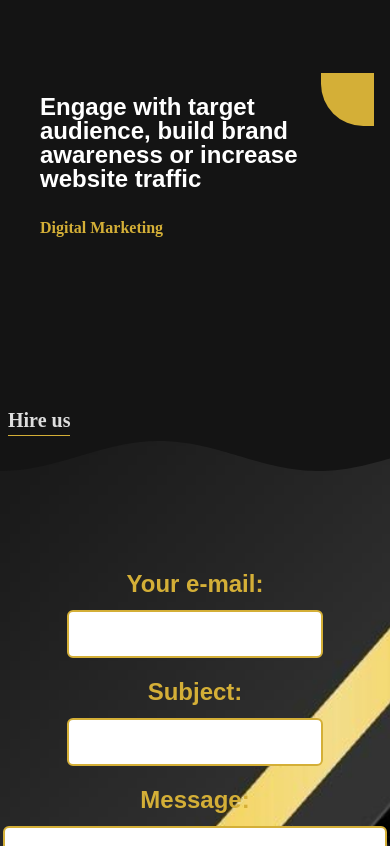
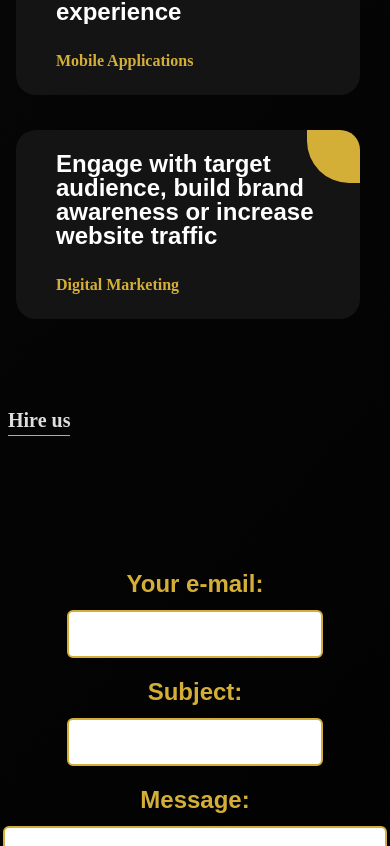
Before and after one commit to NevioxDigital/NevioxDigital, a Next.js app: page / in a window 390 px wide. Shown: the part 2638-3484 px from the top of the page. Built offline with nearby package versions, Linux system fonts and the light colour scheme; a web font is replaced by a local one.

Commit message:
fixed styles

```diff
--- a/src/components/footer/footer.tsx
+++ b/src/components/footer/footer.tsx
@@ -5,22 +5,22 @@ import { faGithub, faGoogle, faInstagram } from '@fortawesome/free-brands-svg-ic
 
 export const Footer = () => {
   return (
-    <footer className="bg-black text-white flex justify-between items-center py-4 px-8 text-2xl border-footer-top">
-      <div className="ml-1 md:ml-2 mr-auto md:text-3xl text-xl ">
+    <footer className="bg-black text-white flex justify-between items-center py-4 px-8 text-2xl wave">
+      <div className="ml-1 md:ml-2 mr-auto md:text-3xl text-xl text-black ">
       Neviox Digital  &copy; 2023
       </div>
       <div className="flex justify-center">
         <Link href="https:/instagram.com/nevioxdigital?igshid=NTc4MTIwNjQ2YQ==" className="md:mr-8 mr-2 p-4 ">
-          <FontAwesomeIcon icon={faInstagram}  />
+          <FontAwesomeIcon icon={faInstagram} color='#000'  />
         </Link>
         <Link href=" https:/g.co/kgs/2cS9Hb" className="md:mx-12 mx-3 p-4">
-          <FontAwesomeIcon icon={faGoogle} />
+          <FontAwesomeIcon icon={faGoogle} color='#000' />
         </Link>
         <Link href="https:/github.com/sacredzero" className="md:ml-8 ml-2 p-4">
-          <FontAwesomeIcon icon={faGithub} />
+          <FontAwesomeIcon icon={faGithub} color='#000'/>
         </Link>
       </div>
-      <div className="mr-1 md:mr-2 ml-auto md:text-3xl text-xl">
+      <div className="mr-1 md:mr-2 ml-auto md:text-3xl text-xl text-black">
         <Link href="/#hire">
           Contact
         </Link>
--- a/src/components/landing-page/hire-us.tsx
+++ b/src/components/landing-page/hire-us.tsx
@@ -25,11 +25,11 @@ export const HireUs = () => {
   };
 
   return (
-    <div className=" flex-col h-screen  img-hire-us mt-64 md:mt-0">
+    <div className=" flex-col h-screen mt-64 md:mt-0">
     <div className="h-16 flex-1 items-center justify-center text-white text-xl font-title font-bold mr-auto ml-2 md:ml-16 mt-10 overflow-hidden">
       <span className="border-b border-gold pb-1 relative animate-slide-in" id='hire'>Hire us</span>
     </div>
-    <div className="justify-center items-center ml-auto mt-24  form-style">
+    <div className="justify-center items-center ml-auto mt-24  form-style img-hire-us">
       <form
         onSubmit={handleSubmit}
         className="flex flex-col items-center text-gold"
--- a/src/components/landing-page/solutions.tsx
+++ b/src/components/landing-page/solutions.tsx
@@ -8,12 +8,12 @@ export const Solution = () => {
         <span className="border-b border-gold pb-1" id='solutions'>Solutions</span>
       </div>
       <div className="flex-1 flex items-start my-32 md:my-64 md:ml-0">
-        <div className="flex flex-col md:flex-row">
+        <div className="flex flex-col md:flex-row my-32 md:my-64 mx-4">
           <SolutionCard title="Web Applications" description="Establish a strong online presence, showcase products or services and grow business"/>
-          <div className='mt-16 md:ml-8'>
+          <div className='md:mt-16 md:ml-8'>
             <SolutionCard title="Mobile Applications" description="Reach a wider audience, improve efficiency, and enhance overall user experience" />
           </div>
-          <div className='mt-16 md:ml-8 '>
+          <div className='md:ml-8 '>
             <SolutionCard title="Digital Marketing" description="Engage with target audience, build brand awareness or increase website traffic" />
           </div>
         </div>
--- a/src/components/landing-page/welcome.tsx
+++ b/src/components/landing-page/welcome.tsx
@@ -6,7 +6,7 @@ export const Welcome = () => {
       <div className="h-16 flex items-center justify-center text-white text-xl font-title font-bold ml-2 md:ml-16">
         <span className="border-b border-gold pb-1 mr-auto relative animate-slide-in overflow-hidden" id='welcome'>Welcome</span>
       </div>
-      <div className="max-w-lg text-center mx-auto mt-48 md:mt-20">
+      <div className="max-w-lg text-center mx-auto mt-48 md:mt-64">
         <h1 className="jt --debug font-title text-5xl md:text-6xl h-max-4">
           <span className="jt__row">
             <span className="jt__text">What you see is what you get</span>
--- a/src/pages/_document.tsx
+++ b/src/pages/_document.tsx
@@ -4,7 +4,7 @@ export default function Document() {
   return (
     <Html lang="en">
       <Head/>
-      <body className=' bg-black font-body text-white font-semibold'>
+      <body className=' bg-black font-body text-white font-semibold gradient-body'>
         <Main />
         <NextScript />
       </body>
--- a/src/styles/globals.css
+++ b/src/styles/globals.css
@@ -4,6 +4,26 @@
 @tailwind base;
 @tailwind components;
 @tailwind utilities;
+
+body{
+  background: linear-gradient(-45deg, #000,#141414);
+  background-size: 500% 100%;
+  animation: gradient 15s ease infinite;
+  height: 100%;
+}
+@keyframes gradient {
+    0% {
+      background-position: 0% 50%;
+    }
+
+    50% {
+      background-position: 100% 50%;
+    }
+
+    100% {
+      background-position: 0% 50%;
+    }
+  }
 
 .img-about {
   background-image: url(../public/images/responsivness.jpg);
@@ -162,18 +182,16 @@
   align-items: flex-start;
   -ms-flex-wrap: wrap;
   flex-wrap: wrap;
-  margin-top: 16rem;
 }
+
 .ag-courses_item {
-  -ms-flex-preferred-size: calc(33.33333% - 30px);
-  flex-basis: calc(33.33333% - 30px);
+  flex-basis: calc(25% - 20px);
+  margin: 0 0 10%;
+  overflow: hidden;
+  border-radius: 20px;
+}
 
-  margin: 0 0 30px;
 
-  overflow: hidden;
-
-  border-radius: 0;
-}
 .ag-courses-item_link {
   display: block;
   padding: 30px 10px;
@@ -270,23 +288,24 @@
   }
 }
 
-.img-hire-us {
-  position: relative;
-  background-image: url(../public/images/hire-us.jpg);
-  background-size: cover;
-}
-
-.img-hire-us::before {
-  content: "";
-  position: absolute;
-  top: 0;
-  left: 0;
-  width: 100%;
-  height: 100px; /* adjust this value to change the height of the wave */
-  background-color: #141414; /* use the same color as your background */
-  clip-path: polygon(100% 0%, 0% 0% , 0% 65%, 1% 64.95%, 2% 64.8%, 3% 64.6%, 4% 64.3%, 5% 63.9%, 6% 63.45%, 7% 62.9%, 8% 62.25%, 9% 61.55%, 10% 60.8%, 11% 59.95%, 12% 59.05%, 13% 58.1%, 14% 57.1%, 15% 56.05%, 16% 55%, 17% 53.9%, 18% 52.8%, 19% 51.65%, 20% 50.5%, 21% 49.35%, 22% 48.2%, 23% 47.05%, 24% 45.9%, 25% 44.8%, 26% 43.75%, 27% 42.75%, 28% 41.75%, 29% 40.8%, 30% 39.9%, 31% 39.1%, 32% 38.35%, 33% 37.65%, 34% 37.05%, 35% 36.5%, 36% 36.05%, 37% 35.65%, 38% 35.35%, 39% 35.15%, 40% 35.05%, 41% 35%, 42% 35.05%, 43% 35.2%, 44% 35.45%, 45% 35.75%, 46% 36.15%, 47% 36.65%, 48% 37.2%, 49% 37.85%, 50% 38.55%, 51% 39.35%, 52% 40.2%, 53% 41.1%, 54% 42.05%, 55% 43.05%, 56% 44.1%, 57% 45.15%, 58% 46.3%, 59% 47.4%, 60% 48.55%, 61% 49.7%, 62% 50.85%, 63% 52%, 64% 53.15%, 65% 54.25%, 66% 55.35%, 67% 56.4%, 68% 57.45%, 69% 58.4%, 70% 59.35%, 71% 60.2%, 72% 61.05%, 73% 61.8%, 74% 62.45%, 75% 63.05%, 76% 63.6%, 77% 64.05%, 78% 64.4%, 79% 64.7%, 80% 64.85%, 81% 65%, 82% 65%, 83% 64.9%, 84% 64.75%, 85% 64.5%, 86% 64.2%, 87% 63.75%, 88% 63.25%, 89% 62.7%, 90% 62.05%, 91% 61.3%, 92% 60.5%, 93% 59.65%, 94% 58.75%, 95% 57.8%, 96% 56.8%, 97% 55.75%, 98% 54.65%, 99% 53.55%, 100% 52.4%);
-}
 
 .border-footer-top{
   border-top: 5px solid #D4AF37;
 }
+
+.wave {
+  position: relative;
+  height: 80px;
+  background-color: #D4AF37;
+}
+
+.wave:before {
+  content: "";
+  position: absolute;
+  top: -25px;
+  left: 0;
+  right: 0;
+  height: 40px;
+  background-color: #D4AF37;
+  clip-path: polygon(0, 0, 100% 50%, 100% 0);
+}
```
Also changed, not shown: src/public/images/hire-us.jpg (deleted).
